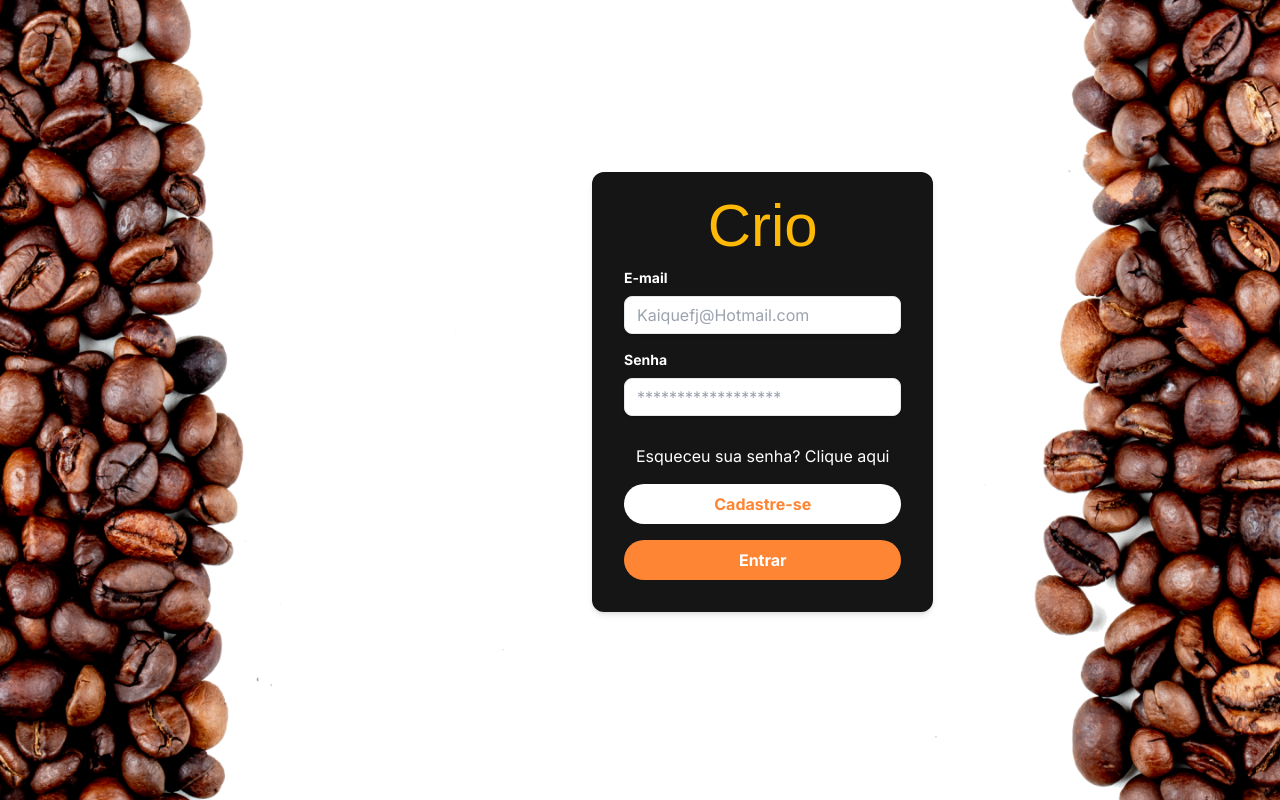
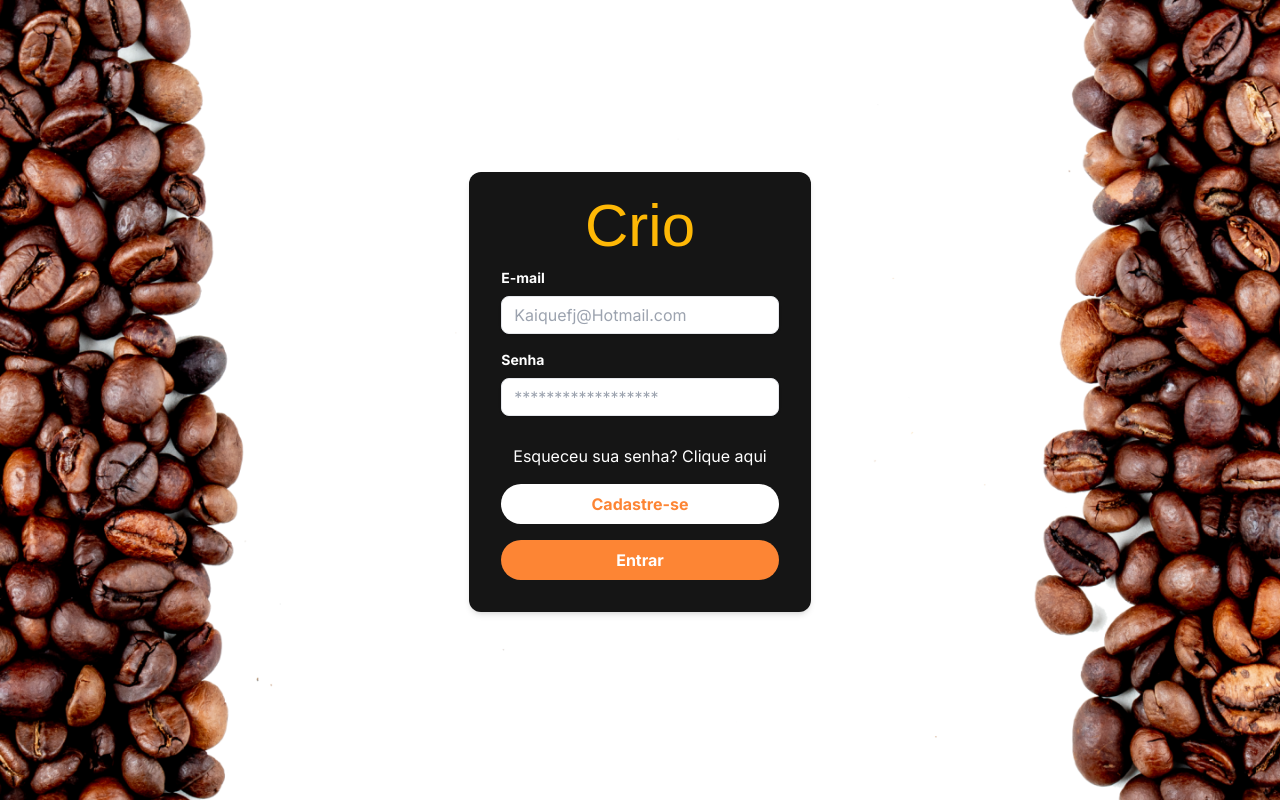
Before and after one commit to ferfavaro/pbl_fiap_erp, a Next.js app: page / in a window 1280 px wide. Built offline with nearby package versions, Linux system fonts and the light colour scheme.

Commit message:
Fix for centering the login box div in the center of the screen

```diff
--- a/src/app/components/LoginPage/loginPage.tsx
+++ b/src/app/components/LoginPage/loginPage.tsx
@@ -1,12 +1,12 @@
 export default function LoginPage() {
   return (
     <main
-      className=" bg-white h-screen w-screen  bg-cover  "
+      className=" bg-white h-screen w-screen justify-center bg-cover  "
       style={{
         backgroundImage: `url('/Images/LoginPage/background.png')`,
       }}
     >
-      <div className="h-screen flex items-center justify-center w-fit ml-96  p-52  rounded-xl ">
+      <div className="h-screen w-screen flex items-center justify-center w-fit  rounded-xl ">
         <div className=" flex  flex-row justify-center">
           <form className=" bg-backgroundFormColor shadow-md rounded-xl px-8 pt-6 pb-8 mb-4">
             <h2 className="flex  mb-3 justify-center text-6xl text-titleFormColor font-montSerrat">
```
